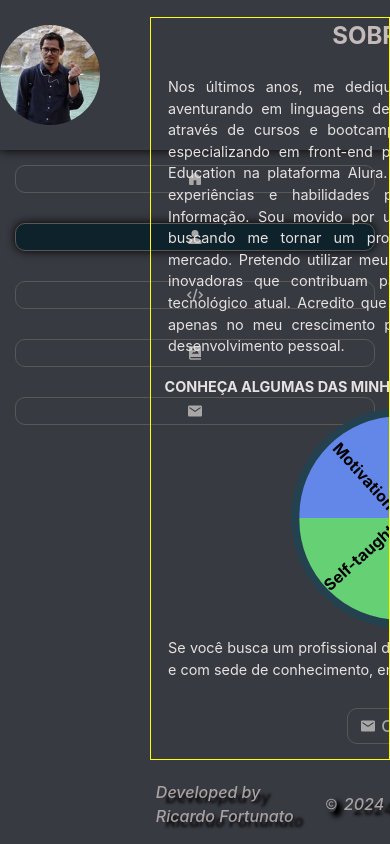
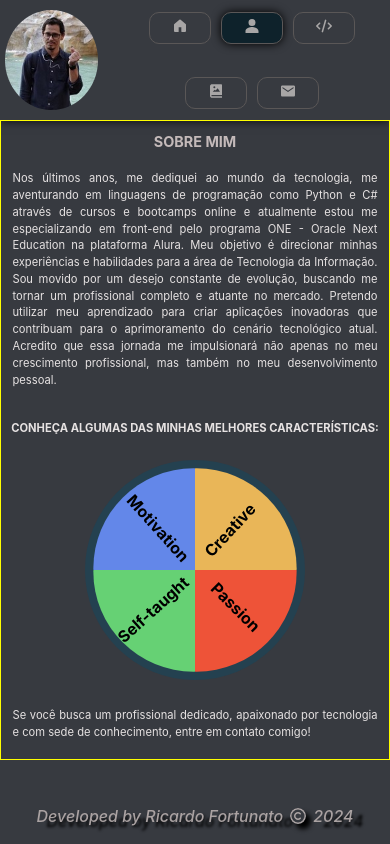
Before and after one commit to Ricardo-Forttunato/portfolio, a React (Vite) app: page /about in a window 390 px wide. Built offline with nearby package versions, Linux system fonts and the light colour scheme.

Commit message:
add layout responsivo para mobile

```diff
--- a/src/components/About/About.module.css
+++ b/src/components/About/About.module.css
@@ -30,12 +30,12 @@
 }
 
 .about__container {
+  height: 100%;
   overflow: scroll;
   display: flex;
   flex-direction: column;
-  justify-content: center;
+  justify-content: space-around;
   padding: 1%;
-  height: 100%;
 }
 
 .text {
@@ -91,12 +91,12 @@
 }
 
 .hobbies__container {
+  height: 100%;
   overflow: scroll;
   display: flex;
   flex-direction: column;
-  justify-content: center;
+  justify-content: space-around;
   margin: 2% 0;
-  height: 100%;
 }
 
 .container__box {
@@ -399,3 +399,126 @@ blockquote {
     opacity: 1;
   }
 }
+
+@media screen and (max-width: 1160px) {
+  .about__content {
+    width: 100%;
+  }
+
+  .hobbies__content {
+    width: 100%;
+  }
+}
+
+@media screen and (max-width: 450px) {
+  .about {
+    left: 0;
+    top: 120px;
+  }
+
+  .about__content {
+    width: 100%;
+    min-width: 300px;
+    padding: 0 1%;
+  }
+
+  .about__container {
+    padding: 0;
+  }
+
+  .subtitle {
+    font-size: 0.9rem;
+    text-transform: uppercase;
+    margin: 10px 0 0 0;
+  }
+
+  .about__subtitle {
+    font-size: 0.7rem;
+    margin: 1% 0;
+  }
+
+  .text {
+    font-size: 0.7rem;
+  }
+
+  .hobbies__content {
+    width: 100%;
+    min-width: 320px;
+    padding: 0 1%;
+  }
+
+  .paragraph,
+  .paragraph__deactive {
+    font-size: 0.7rem;
+  }
+
+  .icon {
+    display: none;
+  }
+
+  .link__btn {
+    display: none;
+  }
+
+  .card_text {
+    font-size: 0.7rem;
+  }
+
+  .card_one,
+  .card_two,
+  .card_three,
+  .card_four {
+    width: 200px;
+  }
+}
+
+@media screen and (max-width: 380px) {
+  .about__container {
+    padding: 0;
+  }
+
+  .subtitle {
+    font-size: 0.7rem;
+    text-transform: uppercase;
+    margin: 0;
+  }
+
+  .about__subtitle {
+    font-size: 0.6rem;
+    margin: 1% 0;
+  }
+
+  .text {
+    font-size: 0.6rem;
+  }
+}
+
+@media screen and (max-width: 320px) {
+  .about__container {
+    padding: 0;
+  }
+
+  .subtitle {
+    font-size: 0.6rem;
+    text-transform: uppercase;
+    margin: 0;
+  }
+
+  .about__subtitle {
+    font-size: 0.5rem;
+    margin: 1% 0;
+  }
+
+  .text {
+    font-size: 0.5rem;
+  }
+
+  .description__box blockquote {
+    font-size: 0.6rem;
+  }
+
+  .paragraph,
+  .paragraph__deactive {
+    font-size: 0.6rem;
+  }
+}
--- a/src/components/Contact/Contact.module.css
+++ b/src/components/Contact/Contact.module.css
@@ -164,3 +164,53 @@
   transition: all 0.3s ease-in-out;
 
 }
+
+@media screen and (max-width: 650px){
+  .contact {
+    left: 0;
+    top: 120px  ;
+  }
+
+  .title__content {
+    width: 100%;
+    margin-top: 10px;
+  }
+
+  .form__list {
+    width: 100%;
+  }
+}
+
+@media screen and (max-width: 380px){
+  .title {
+    font-size: 1rem;
+    font-weight: 500;
+    padding: 10px;
+  }
+
+  .paragraph {
+    font-size: 0.9rem;
+    font-weight: 300;
+    color: #b3b1b1;
+    text-align: center;
+    text-align: justify;
+    padding: 0 10px;
+    margin: 0;
+  }
+
+  .form__list {
+    padding: 5px;
+    font-size: 0.9rem;
+  }
+
+  .float__field input {
+    height: 30px;
+  }
+
+  .form__list textarea {
+    height: 70px;
+    resize: none;
+  }
+
+
+}
--- a/src/components/Footer/Footer.module.css
+++ b/src/components/Footer/Footer.module.css
@@ -25,3 +25,10 @@
     border-radius: 50%;
     box-shadow: black 5px 5px 5px;
 }
+
+@media screen and (max-width: 650px){
+    .footer {
+        left: 0;
+        flex-wrap: nowrap;
+    }
+}
--- a/src/components/Home/Home.jsx
+++ b/src/components/Home/Home.jsx
@@ -1,33 +1,7 @@
 import styles from "./Home.module.css";
-import html5 from "/html5-original.svg";
-import css3 from "/css3-original.svg";
-import js from "/javascript-plain.svg";
-import react from "/react-original.svg";
 
 export default function Home() {
 
-  const programingLanguage = [
-    {
-      id: 1,
-      name: "HTML",
-      icon: html5,
-    },
-    {
-      id: 2,
-      name: "CSS",
-      icon: css3,
-    },
-    {
-      id: 3,
-      name: "JavaScript",
-      icon: js,
-    },
-    {
-      id: 4,
-      name: "React",
-      icon: react,
-    },
-  ];
 
   return (
     <main className={styles.home}>
--- a/src/components/Home/Home.module.css
+++ b/src/components/Home/Home.module.css
@@ -53,15 +53,22 @@
 
 @keyframes changeImg {
   0% {
-    background-image: url('/public/html5-original.svg');
+    background-image: url('/html5-original.svg');
   }
   35% {
-    background-image: url('/public/css3-original.svg');
+    background-image: url('/css3-original.svg');
   }
   65% {
-    background-image: url('/public/javascript-plain.svg');
+    background-image: url('/javascript-plain.svg');
   }
   100% {
-    background-image: url('/public/react-original.svg');
+    background-image: url('/react-original.svg');
   }
 }
+
+@media screen and (max-width: 650px){
+  .home {
+    left: 0;
+    top: 120px  ;
+  }
+}
--- a/src/components/Portfolio/Portfolio.module.css
+++ b/src/components/Portfolio/Portfolio.module.css
@@ -58,3 +58,10 @@
   max-width: 500px;
   line-height: 1.3;
 }
+
+@media screen and (max-width: 650px){
+  .portfolio {
+    left: 0;
+    top: 120px  ;
+  }
+}
--- a/src/components/SideBar/SideBar.jsx
+++ b/src/components/SideBar/SideBar.jsx
@@ -32,9 +32,11 @@ export default function SideBar() {
 
   return (
     <aside className={styles.sideBar}>
-      <div className={styles.list}>
+      <div className={styles.content}>
         <img src={avatar} alt="avatar" className={styles.avatar} />
-        {linkData.map(renderLinkAside)}
+        <div className={styles.container_links}>
+          {linkData.map(renderLinkAside)}
+        </div>
       </div>
     </aside>
   );
--- a/src/components/SideBar/SideBar.module.css
+++ b/src/components/SideBar/SideBar.module.css
@@ -7,9 +7,8 @@
 	box-shadow: black 0px 0px 10px;
 }
 
-.list {
+.content {
   width: 100%;
-  list-style: none inside;
   display: flex;
   flex-direction: column;
   box-sizing: border-box;
@@ -27,7 +26,16 @@
 	box-shadow: black 0px 0px 10px;
 }
 
-.list a {
+.container_links {
+  width: 100%;
+  display: flex;
+  flex-direction: column;
+  box-sizing: border-box;
+  justify-content: start;
+
+}
+
+.container_links a {
 	text-decoration: none;
   font-weight: 500;
   color: #a8a6a6;
@@ -37,31 +45,15 @@
 	border-radius: 10px;
 }
 
-.icon {
-	display: flex;
-	align-items: center;
-	justify-content: center;
-	gap: 10px;
-}
-
-.list a:hover {
+.container_links a:hover {
 	background-color: #0e222b;
   box-shadow: black 0px 0px 10px;
 }
 
-.active{
-  background-color: #0e222b;
-  box-shadow: black 0px 0px 10px;
-}
-
-.deactive {
-  display: none;
-}
-
-@media screen and (max-width: 650px){
+@media screen and (max-width: 450px){
   .sideBar {
     width: 100%;
-    height: 150px;
+    height: 120px;
     position: absolute;
     left: 0;
     top: 0;
@@ -69,7 +61,33 @@
   }
 
   .avatar {
-    margin: 25px 0;
+    margin: 5px 5px;
   }
 
+  .content {
+    width: 100%;
+    height: 100%;
+    display: flex;
+    flex-direction: row;
+    align-items: center;
+    gap: 10px;
+  }
+
+  .container_links {
+    width: 100%;
+    height: 100%;
+    display: flex;
+    flex-direction: row;
+    flex-wrap: wrap;
+    align-items: center;
+    justify-content: center;
+    gap: 10px;
+  }
+
+  .container_links a {
+    width: 50px;
+    height: 20px;
+    margin: 0;
+    padding: 5px;
+  }
 }
--- a/src/components/Skills/Skills.module.css
+++ b/src/components/Skills/Skills.module.css
@@ -50,8 +50,8 @@
 
 .container {
   display: flex;
-  align-items: flex-start;
-  justify-content: flex-start;
+  align-items: center;
+  justify-content: center;
   max-width: 1350px;
   min-width: 1350px;
   padding: 0 30px;
@@ -291,3 +291,10 @@
 .eixo_colorLight {
   border-color: #eeae23;
 }
+
+@media screen and (max-width: 650px){
+  .skills {
+    left: 0;
+    top: 120px  ;
+  }
+}
```
Also changed, not shown: src/components/Link/Link.module.css (line endings or trailing spaces).
